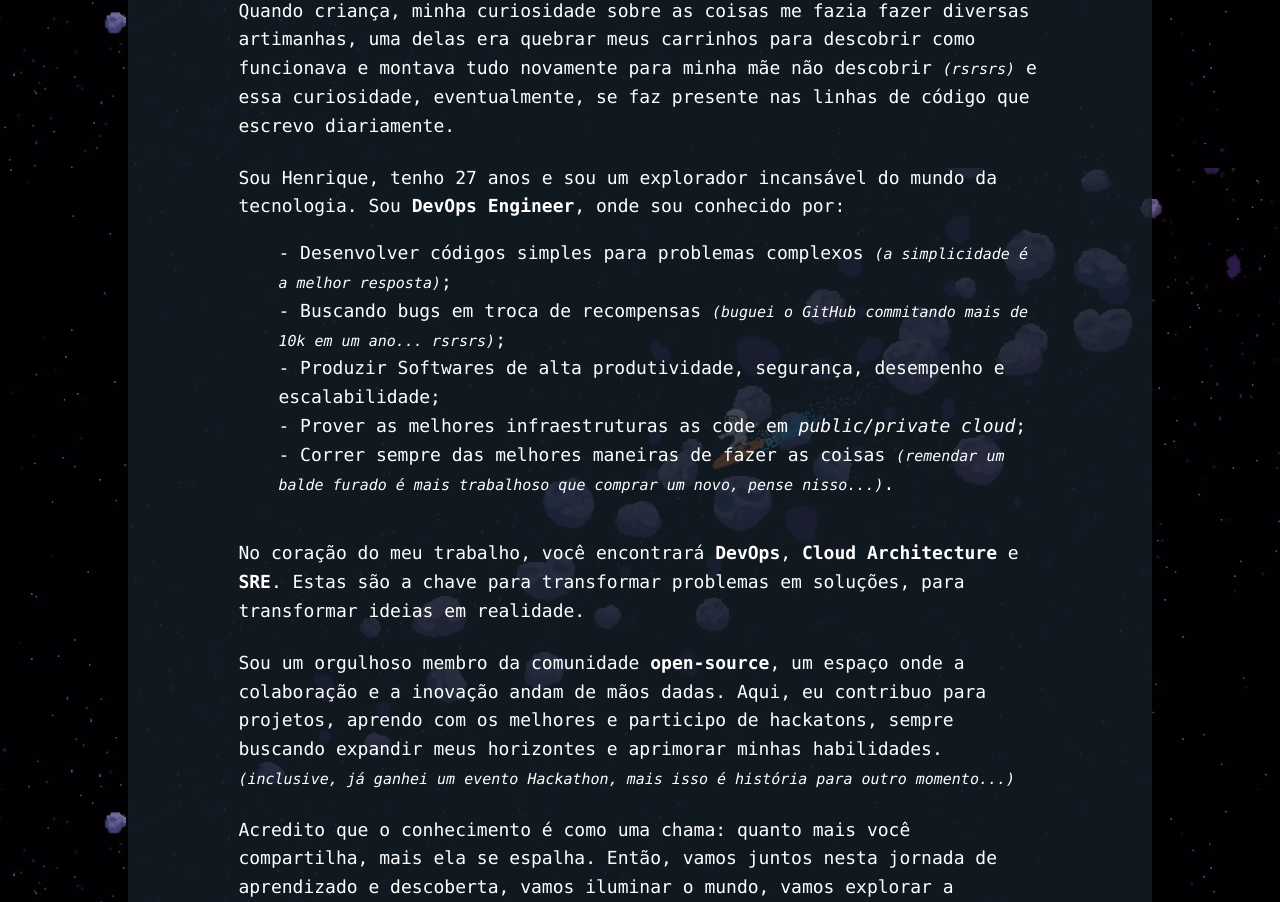
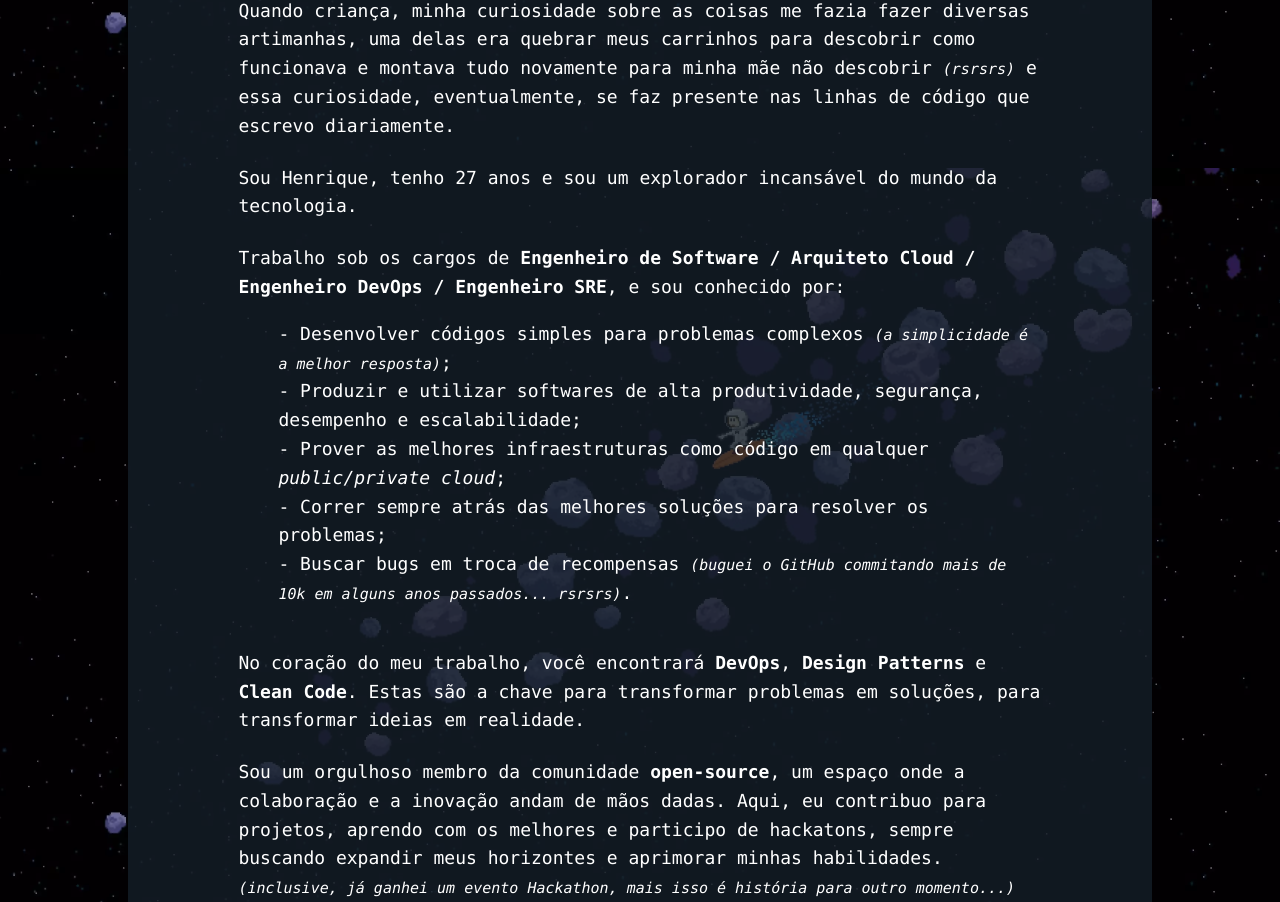
Before and after one commit to hpbonfim/website, a React (Vite) app: page / in a window 1280 px wide. Shown: the part 632-1534 px from the top of the page. Built offline with nearby package versions, Linux system fonts and the light colour scheme.

Commit message:
adjust text

```diff
--- a/src/components/about/index.tsx
+++ b/src/components/about/index.tsx
@@ -33,18 +33,22 @@ export const About = () => {
         </p>
 
         <p>
-          Sou Henrique, tenho {age} anos e sou um explorador incansável do mundo da tecnologia. Sou <strong>DevOps Engineer</strong>, onde sou conhecido por:
+          Sou Henrique, tenho {age} anos e sou um explorador incansável do mundo da tecnologia.
+        </p>
+
+        <p>
+          Trabalho sob os cargos de <strong>Engenheiro de Software / Arquiteto Cloud / Engenheiro DevOps / Engenheiro SRE</strong>, e sou conhecido por:
           <ul style={{ listStyleType: 'none' }}>
             <li>- Desenvolver códigos simples para problemas complexos {small('(a simplicidade é a melhor resposta)')};</li>
-            <li>- Buscando bugs em troca de recompensas {small('(buguei o GitHub commitando mais de 10k em um ano... rsrsrs)')};</li>
-            <li>- Produzir Softwares de alta produtividade, segurança, desempenho e escalabilidade;</li>
-            <li>- Prover as melhores infraestruturas as code em <i>public/private cloud</i>;</li>
-            <li>- Correr sempre das melhores maneiras de fazer as coisas {small('(remendar um balde furado é mais trabalhoso que comprar um novo, pense nisso...)')}. <br /></li>
+            <li>- Produzir e utilizar softwares de alta produtividade, segurança, desempenho e escalabilidade;</li>
+            <li>- Prover as melhores infraestruturas como código em qualquer <i>public/private cloud</i>;</li>
+            <li>- Correr sempre atrás das melhores soluções para resolver os problemas; <br /></li>
+            <li>- Buscar bugs em troca de recompensas {small('(buguei o GitHub commitando mais de 10k em alguns anos passados... rsrsrs)')}.</li>
           </ul>
         </p>
 
         <p>
-          No coração do meu trabalho, você encontrará <strong>DevOps</strong>, <strong>Cloud Architecture</strong> e <strong>SRE</strong>. Estas são a chave para transformar problemas em soluções, para transformar ideias em realidade.
+          No coração do meu trabalho, você encontrará <strong>DevOps</strong>, <strong>Design Patterns</strong> e <strong>Clean Code</strong>. Estas são a chave para transformar problemas em soluções, para transformar ideias em realidade.
         </p>
 
         <p>
```
